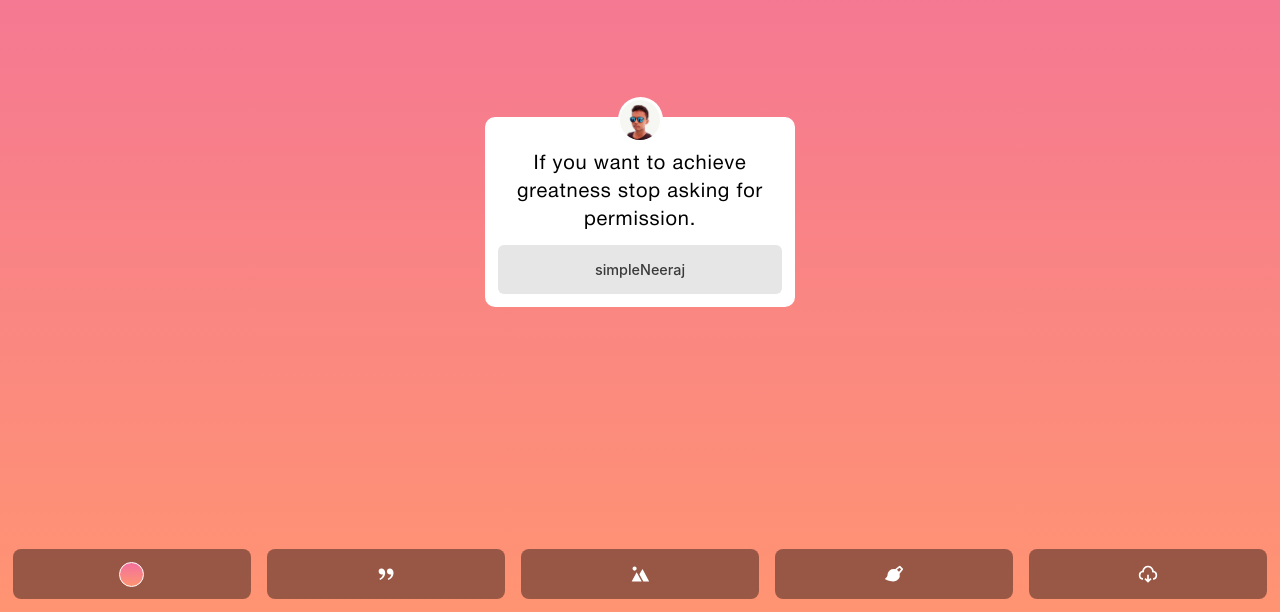
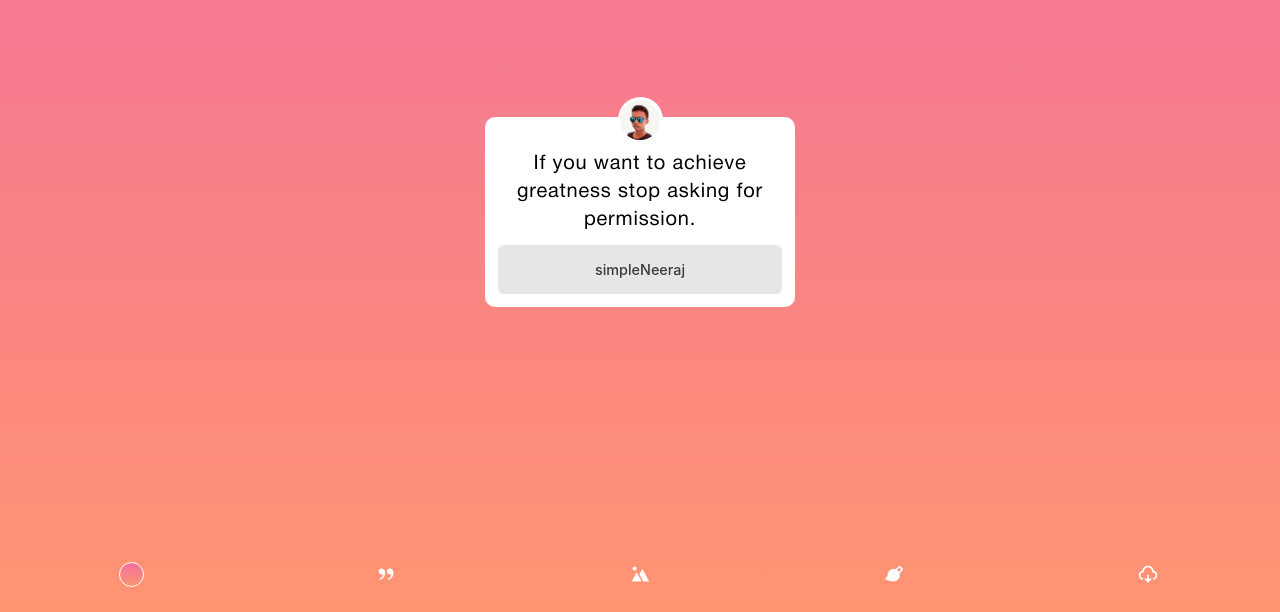
Before and after one commit to simpleneeraj/Instagram-story-maker, a Next.js app: page / in a window 1280 px wide. Shown: the part 188-800 px from the top of the page. Built offline with nearby package versions, Linux system fonts and the light colour scheme.

Commit message:
Update Bottom.module.scss

```diff
--- a/Portable/styles/Bottom.module.scss
+++ b/Portable/styles/Bottom.module.scss
@@ -6,7 +6,7 @@
   .BottomBox {
     display: flex;
     justify-content: space-between;
-    // background: #00000047;
+    background: #0000;
     padding: 0.8rem;
     gap: 1rem;
     button {
@@ -23,7 +23,7 @@
       align-items: center;
       position: relative;
       cursor:default;
-      background: #00000066;
+      // background: #00000066;
       &:active {
         transform: translateY(-3px);
       }
```
